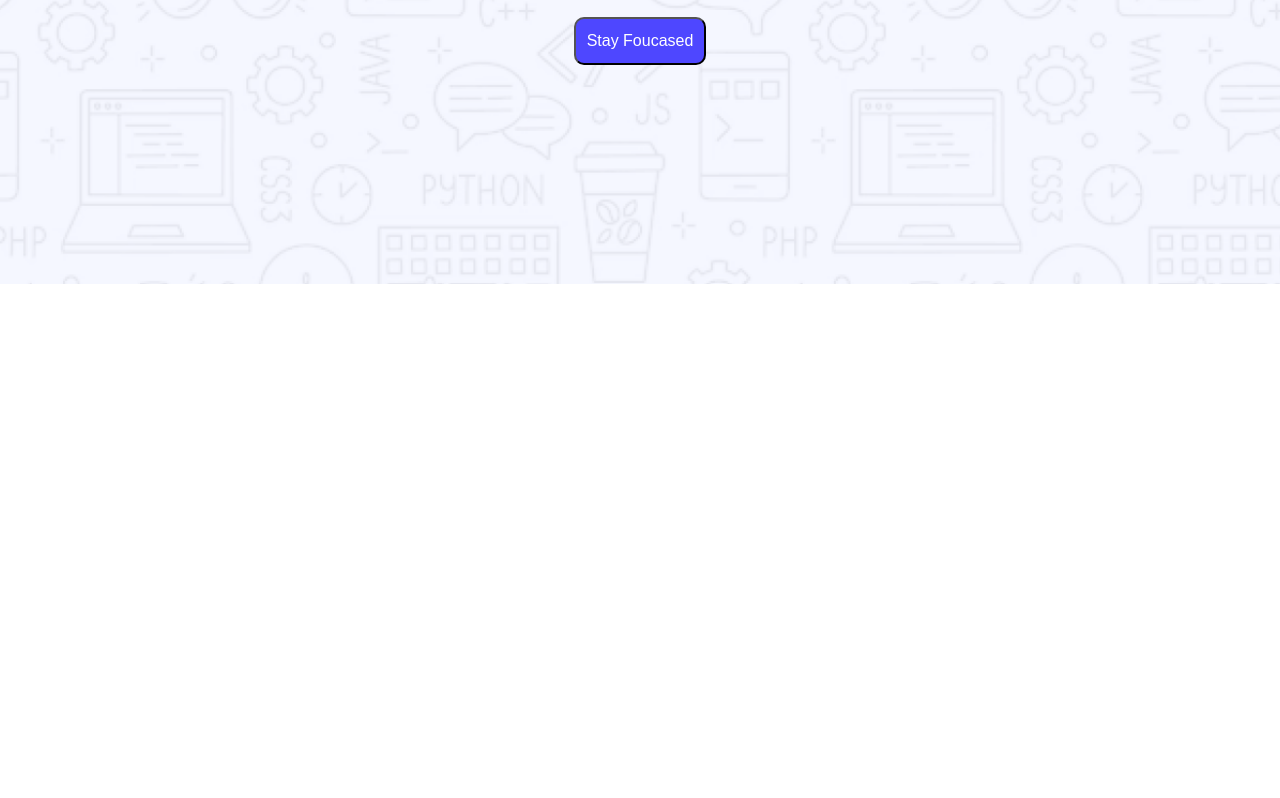
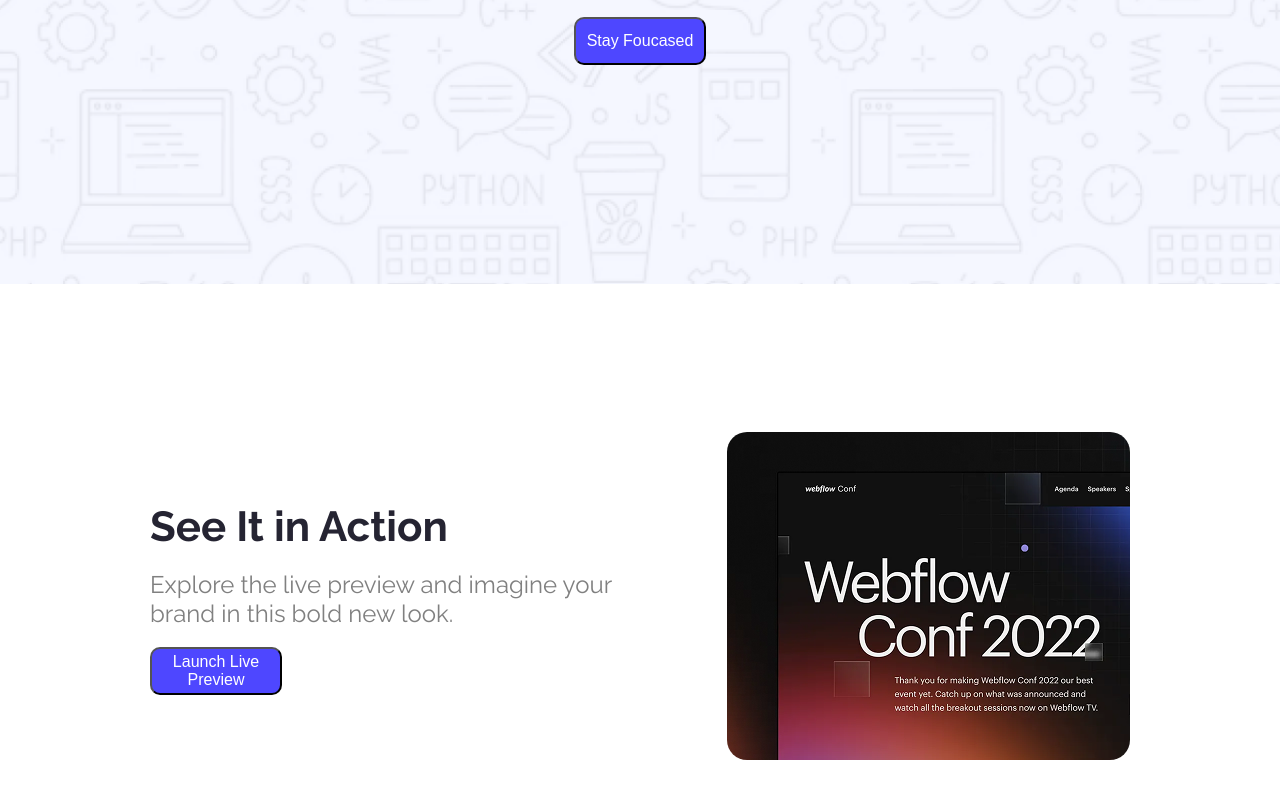
Before and after one commit to nidhi1020/PH_Assignment1, a plain HTML site: page index.html in a window 1280 px wide. Shown: the part 414-1212 px from the top of the page. Before the commit the page ends 800 px from the top, so only its background shows below. Drawn offline with Linux system fonts and the light colour scheme.

Commit message:
Add Action section

```diff
--- a/index.html
+++ b/index.html
@@ -27,6 +27,19 @@
     <!-- Nav & Banner Section ends -->
 
     <main>
+        <!-- Action section starts -->
+        <section class="action">
+            <div class="ac">
+                <h2>See It in Action</h2><br>
+                <p style="flex-wrap: wrap;">Explore the live preview and imagine your <br> brand in this bold new look.</p><br>
+                <button>Launch Live Preview</button>
+            </div>
+            <div>
+                <img src="assets/wc-mini.png" alt="">
+            </div>
+        </section>
+        <!-- Action section ends -->
+
         <section>
 
         </section>
--- a/styles/style.css
+++ b/styles/style.css
@@ -1,4 +1,3 @@
-
 *{
     margin: 0;
     padding: 0;
@@ -10,6 +9,7 @@
   font-optical-sizing: auto;
   font-style: normal;
 }
+/* header */
 .banner {
     background-image: url(../assets/Hero-bg.png);
     background-size: cover;
@@ -31,7 +31,7 @@ nav h1{
     font-weight: bold;
     color: #4E47FF;
 }
-nav button,.parent button{
+nav button,.parent button,.action button{
     height: 48px;
     width: 132px;
     font-size: 16px;
@@ -56,3 +56,26 @@ nav button,.parent button{
     font-weight: bold;
     max-width: 700px;
 }
+/* main */
+/* Action */
+.action{
+    display: flex;
+    margin: 150px ;
+    align-items: center;
+    justify-content: space-between;
+    height: 328px;
+
+}
+.action img{
+    border-radius: 20px;
+}
+.action h2{
+    font-size: 42px;
+    font-weight: bold;
+    color: #252432;
+}
+.action p{
+    color: gray;
+    font-size: 24px;
+    font-weight: 30px;
+}
```
